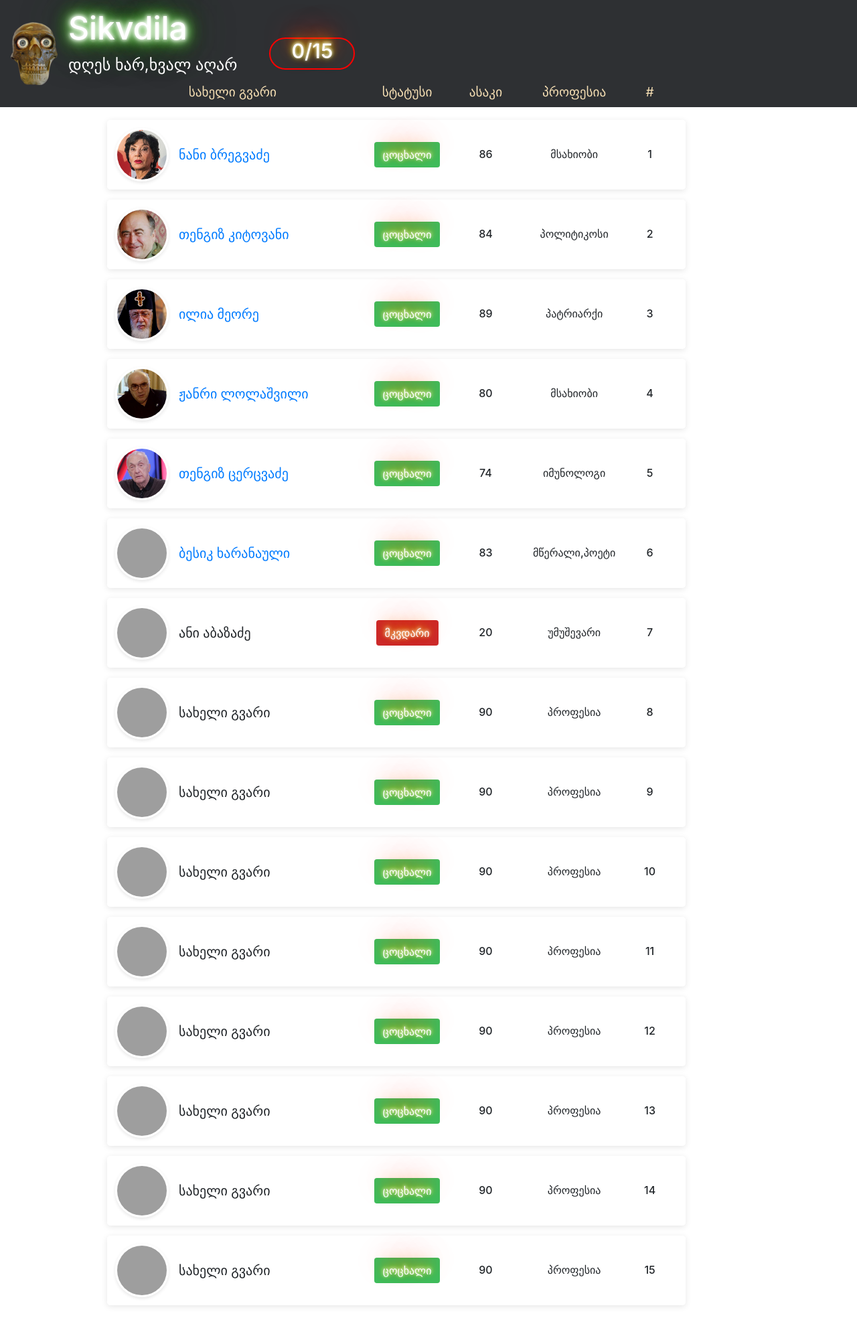
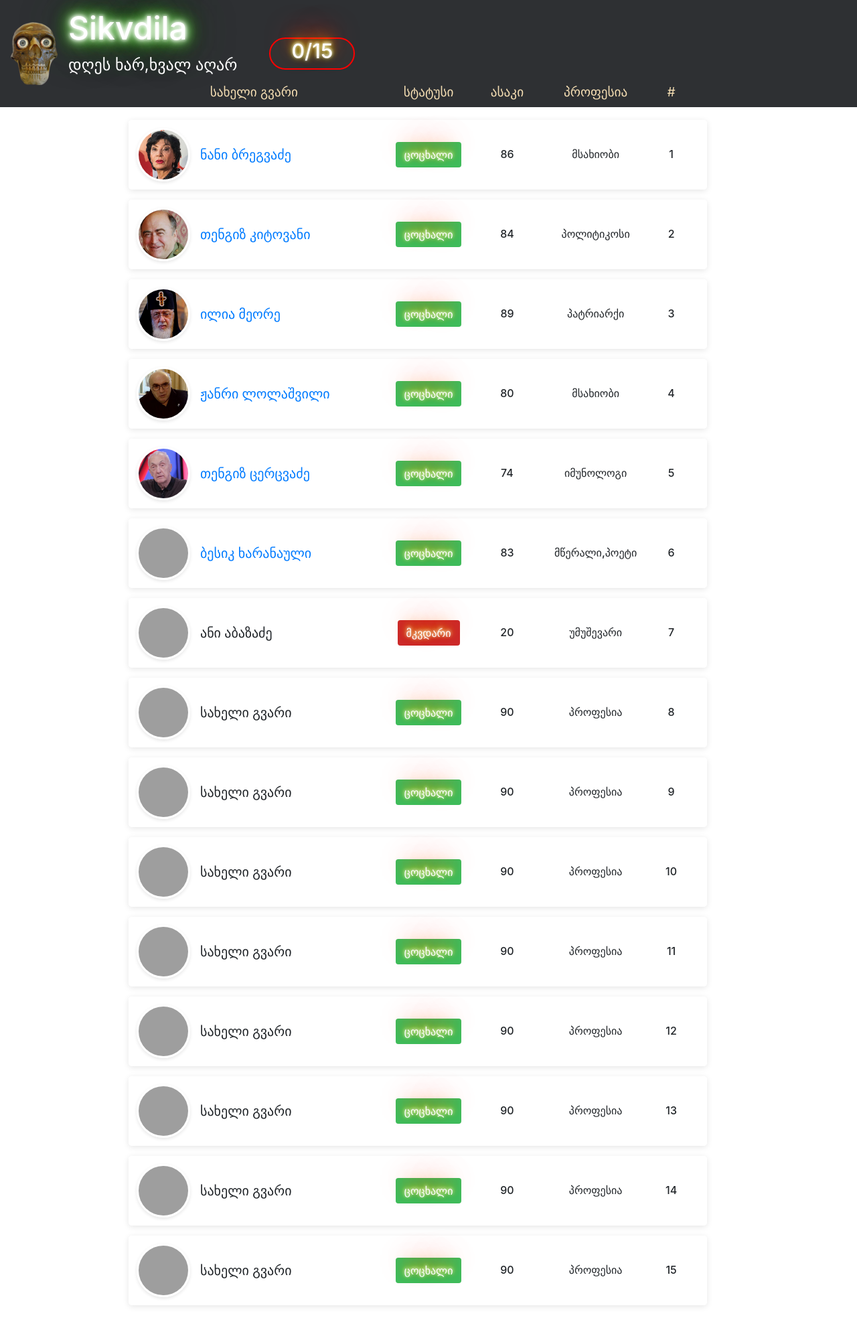
Before and after one commit to Giorgi2002/arvgingagvigos, a PHP site: page / in a window 1280 px wide. Shown: the whole page at 67% size. Run offline with PHP 8.4, Linux system fonts and the light colour scheme; grey boxes are pictures that could not be loaded.

Commit message:
Update style.css

```diff
--- a/style.css
+++ b/style.css
@@ -92,6 +92,7 @@ span {
 .content {
   display: flex;
   width: 70%;
+  margin-left:4rem;
  }
 
 @media only screen and (max-width: 700px) {
```
